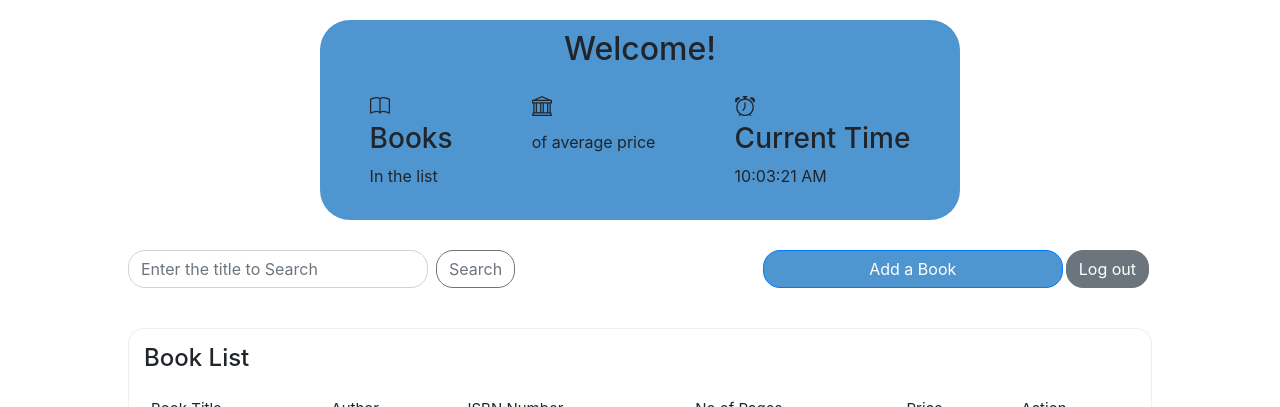
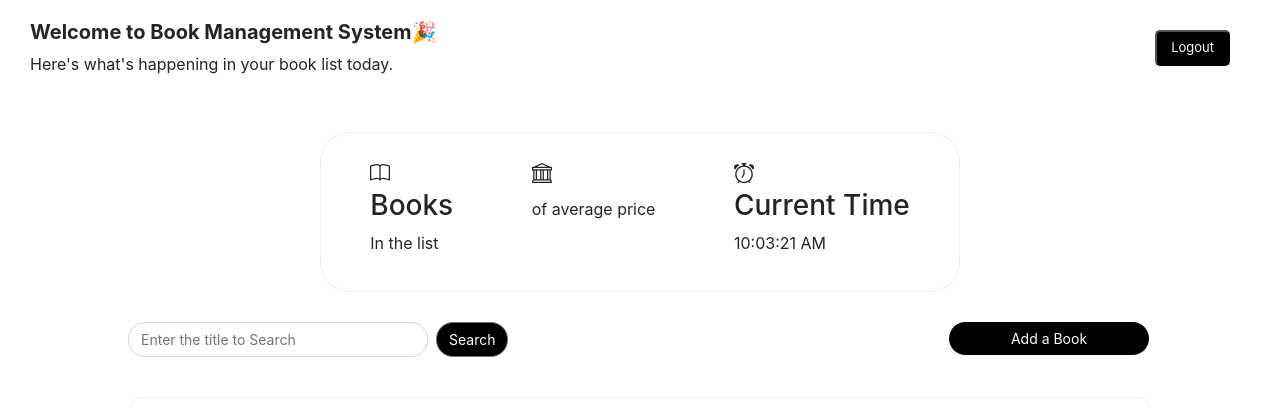
Before and after one commit to vinulays/Book-List-Frontend, an Angular app: page /list in a window 1280 px wide. Shown: the top 407 px of the page. Built offline with nearby package versions, Linux system fonts and the light colour scheme; no server answers; sample sign-in values are in the browser's storage; a web font is replaced by a local one.

Commit message:
improved ui

```diff
--- a/src/app/book-list/book-list.component.css
+++ b/src/app/book-list/book-list.component.css
@@ -1,3 +1,35 @@
+.navbar-container li {
+  list-style-type: none;
+}
+
+.navbar-container li h5 {
+  font-weight: bold;
+}
+.navbar-container nav {
+  padding: 20px;
+  display: flex;
+  justify-content: space-between;
+}
+.navbar-right {
+  margin-right: 30px;
+  margin-top: 10px;
+}
+nav .logout {
+  background-color: #000;
+  color: white;
+  font-size: 13px;
+  padding: 6px 14px 6px 14px;
+  border-radius: 5px;
+  cursor: pointer;
+}
+nav .logout:hover {
+  background-color: #1f244a;
+  transition: 0.1s;
+}
+.navbar-left {
+  margin-left: 10px;
+}
+
 .table-wrapper {
   margin-top: 40px !important;
   width: 80%;
@@ -35,7 +67,15 @@ td {
 }
 
 .add-btn {
-  width: 300px;
+  width: 200px;
+  border-radius: 17px;
+  background-color: #000;
+  font-size: 14px;
+  border: none;
+}
+
+.add-btn:hover {
+  background-color: #1f244a;
 }
 tbody td {
   vertical-align: middle;
@@ -43,34 +83,32 @@ tbody td {
 
 .search-input {
   border-radius: 17px;
+  font-size: 14px;
 }
 
 .search-btn {
   border-radius: 17px;
+  font-size: 14px;
+  background-color: #000;
+  color: #fff;
 }
-
+.search-btn:hover {
+  background-color: #1f244a;
+}
 .form-inline input {
   width: 300px;
 }
-.add-btn {
-  border-radius: 17px;
-  background-color: #4f95d0;
-}
 
-.add-btn:hover {
-  background-color: #1f244a;
-}
 .logout-btn {
   border-radius: 17px;
 }
 
 .dashboard-container {
   width: 50%;
-  height: 200px;
+  height: 160px;
   margin: auto;
   margin-top: 20px;
-
-  background-color: #4f95d0;
+  border: 1px solid #efefef;
   border-radius: 30px;
 }
 
@@ -86,6 +124,9 @@ tbody td {
 }
 
 .overview-container {
+  width: 100%;
+  position: relative;
+  margin: auto;
   display: flex;
   justify-content: space-around;
 }
@@ -100,8 +141,13 @@ tbody td {
 
 .update-btn {
   background-color: #4f95d0;
+  font-size: 14px;
 }
 
 .update-btn:hover {
   background-color: #1f244a;
 }
+
+.delete-btn {
+  font-size: 14px;
+}
--- a/src/app/book-list/book-list.component.html
+++ b/src/app/book-list/book-list.component.html
@@ -10,10 +10,25 @@
   integrity="sha384-DyZ88mC6Up2uqS4h/KRgHuoeGwBcD4Ng9SiP4dIRy0EXTlnuz47vAwmeGwVChigm"
   crossorigin="anonymous"
 />
-
+<div class="navbar-container">
+  <nav>
+    <div class="navbar-left">
+      <li>
+        <h5>Welcome to Book Management System🎉</h5>
+        <p>Here's what's happening in your book list today.</p>
+      </li>
+    </div>
+    <div class="navbar-right">
+      <div class="btn-container">
+        <button routerLink=".." (cilck)="logOut()" class="logout">
+          Logout
+        </button>
+      </div>
+    </div>
+  </nav>
+</div>
 <div class="dashboard-container">
   <div class="dashboard-content">
-    <h2>Welcome!</h2>
     <div class="overview-container">
       <div class="booksno-container">
         <div class="logo">
@@ -110,14 +125,6 @@
     >
       Add a Book
     </button>
-    <button
-      (click)="logOut()"
-      routerLink=".."
-      type="button"
-      class="btn btn-secondary logout-btn"
-    >
-      Log out
-    </button>
   </div>
 </div>
 
@@ -152,7 +159,7 @@
             </button>
             <button
               type="button"
-              class="btn btn-danger"
+              class="btn btn-danger delete-btn"
               (click)="deleteBook(book.id)"
             >
               Delete
--- a/src/app/book-list/book-list.component.ts
+++ b/src/app/book-list/book-list.component.ts
@@ -4,6 +4,8 @@ import { Router } from '@angular/router';
 import { map, Observable, shareReplay, timer } from 'rxjs';
 import { Book } from '../Book';
 import { BookService } from '../book.service';
+import { User } from '../User';
+import { UserService } from '../user.service';
 
 @Component({
   selector: 'app-book-list',
@@ -16,12 +18,13 @@ export class BookListComponent implements OnInit {
   noOfBooks!: number;
   averagePrice!: number;
   listLength!: number;
+
   time: Observable<Date> = timer(0, 1000).pipe(
     map((tick) => new Date()),
     shareReplay(1)
   );
 
-  constructor(private service: BookService) {}
+  constructor(private service: BookService, private userService: UserService) {}
 
   ngOnInit(): void {
     this.getBooks();
--- a/src/app/book-update/book-update.component.css
+++ b/src/app/book-update/book-update.component.css
@@ -12,6 +12,7 @@
   width: 50%;
   margin: auto;
   margin-bottom: 30px;
+  text-align: center;
   margin-top: 30px;
 }
 
--- a/src/app/book-update/book-update.component.html
+++ b/src/app/book-update/book-update.component.html
@@ -5,7 +5,7 @@
   crossorigin="anonymous"
 />
 <div class="header-container">
-  <h1>Update Book details</h1>
+  <h2>Update Book details.</h2>
 </div>
 
 <div
--- a/src/app/user.service.ts
+++ b/src/app/user.service.ts
@@ -7,6 +7,7 @@ import { User } from './User';
   providedIn: 'root',
 })
 export class UserService {
+  email: any;
   constructor(private http: HttpClient) {}
 
   login(user: User): Observable<Object> {
@@ -16,4 +17,8 @@ export class UserService {
   createUser(user: User): Observable<Object> {
     return this.http.post('http://localhost:8000/login/create', user);
   }
+
+  getUserByEmail(): Observable<any> {
+    return this.http.get('http://localhost:8000/login/getUser/' + this.email);
+  }
 }
```
